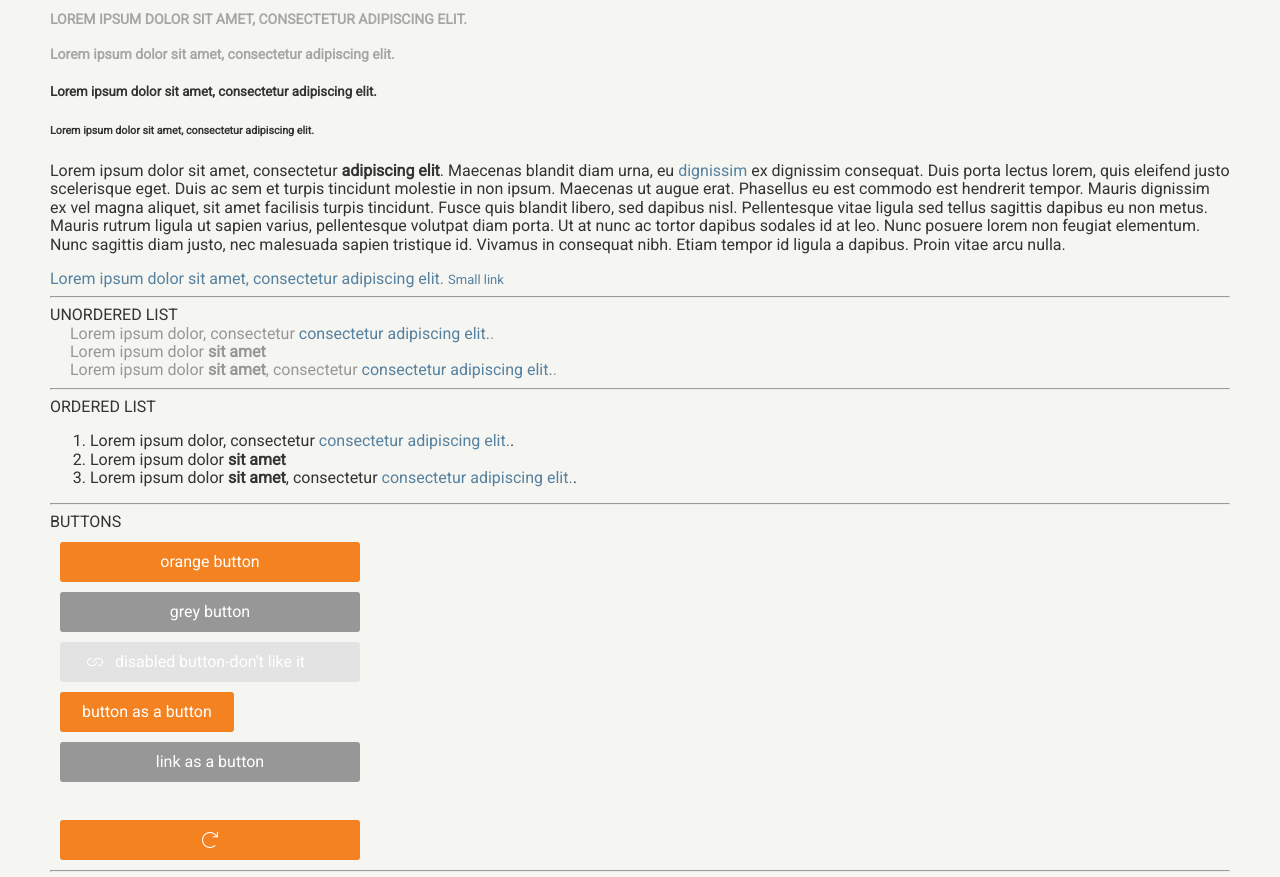
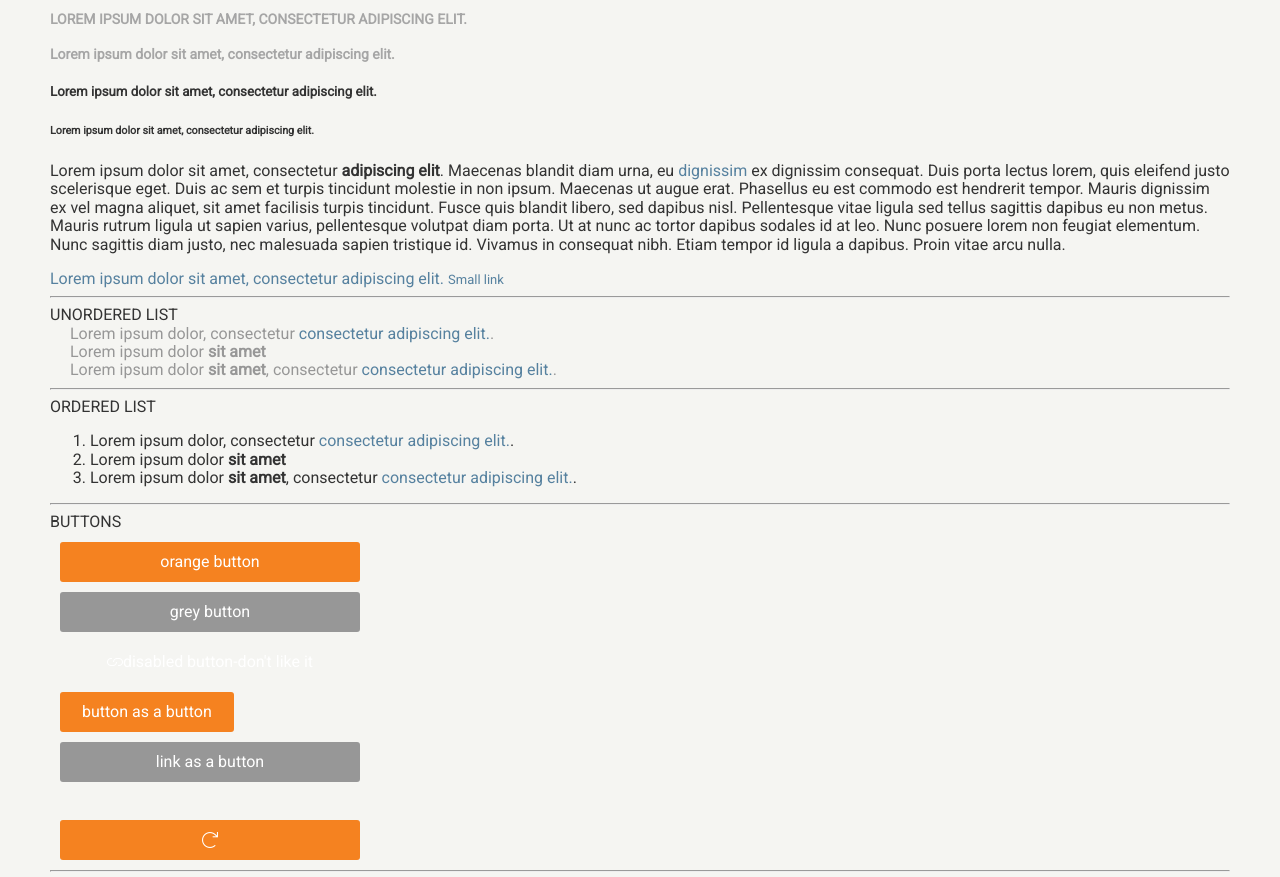
Before and after one commit to JoWos/9, a website: page styleguide.html in a window 1280 px wide. Shown: the part 164-1041 px from the top of the page. Drawn offline with Linux system fonts and the light colour scheme.

```diff
--- a/js/script.js
+++ b/js/script.js
@@ -11,10 +11,6 @@
 		})
 	});
 });
-
-
-
-
 
 
 //  WALLET - OPEN/CLOSE
@@ -32,7 +28,7 @@
 
 
 
-////////MODALS
+//MODALS
 
 var showModal = function(event){
 	event.preventDefault();
--- a/sass/sections/_header.scss
+++ b/sass/sections/_header.scss
@@ -86,8 +86,6 @@
                 position: relative;
 
                 a {
-                   /* height: 60px;
-                    line-height: 60px; */
                     display: block;
                 }
 
--- a/sass/sections/_sidebar.scss
+++ b/sass/sections/_sidebar.scss
@@ -297,5 +297,4 @@
             }
         }
     }
-
 }
--- a/sass/style.scss
+++ b/sass/style.scss
@@ -75,8 +75,6 @@
 
 img {
     display: block;
-   /* margin-left: auto;
-    margin-right: auto;*/
 }
 
 /* BUTTONS */
@@ -96,10 +94,6 @@
     outline: none;
     text-align: center;
     color: white;
-
-
-
-
 
     a {
         color: white;
@@ -126,22 +120,6 @@
         color: white;
     }
 }
-/////////////////////////////TO DO
-.btn-disabled {
-    background-color: $light-grey;
-    position: relative;
-   /* padding: 14px 22px 14px 45px;*/
-
-    i {
-
-   padding-right: 20px;
-       position: absolute;
-        top: 50%;
-        left: 15%;
-        transform: translate(-50%, -50%);
-    }
-}
-////////////////////////////////////////////@at-root
 
 table {
     border-collapse: collapse;
@@ -270,7 +248,6 @@
     }
 
     &:focus {
-       /* outline: none; */
         outline-color: $darkest-grey;
     }
 
@@ -377,8 +354,6 @@
         padding: 0 5px;
     }
 
-
-
     &:hover {
         border: 1px solid $dark-grey;
         cursor: pointer;
```
Also changed, not shown: index.html (+2 -0 lines), css/style.css, 1 other file.
